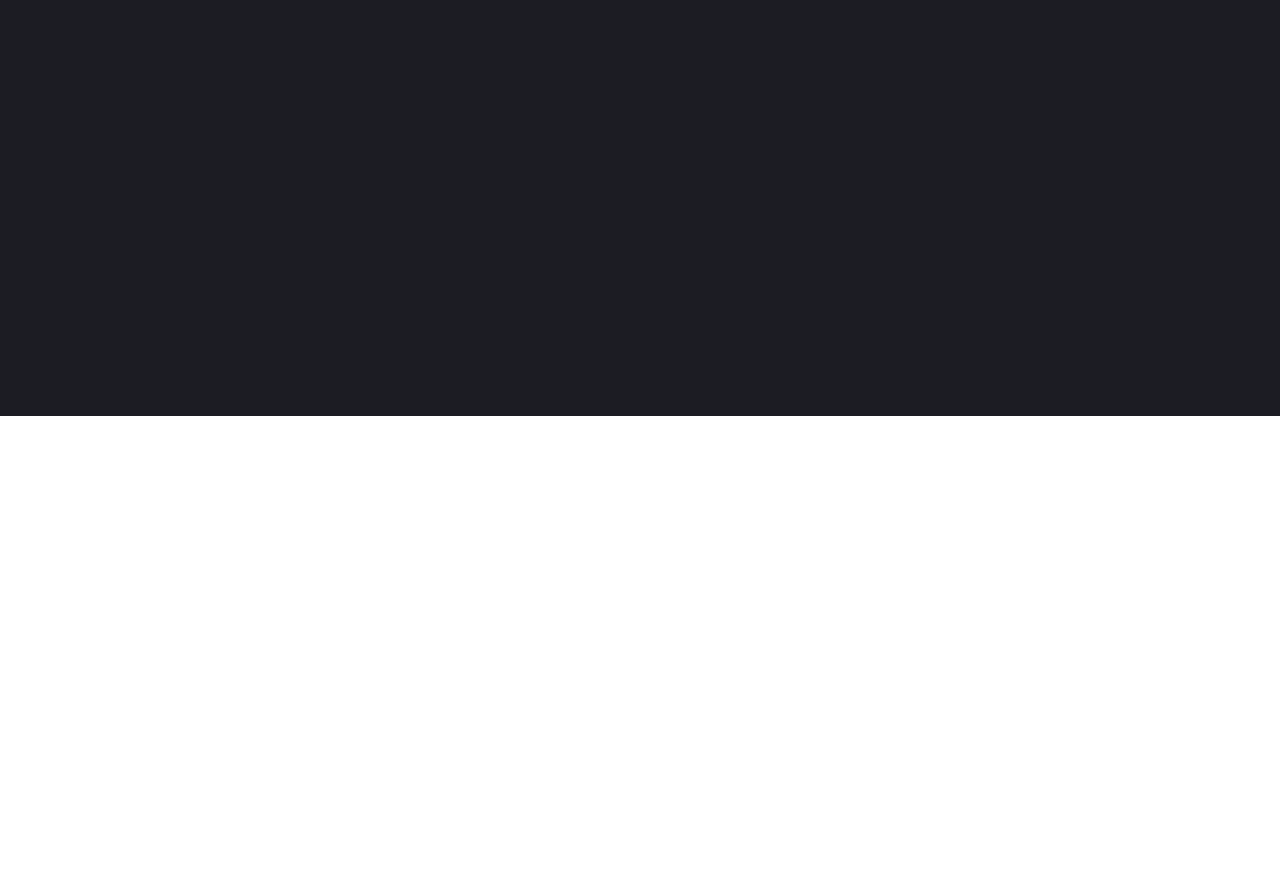
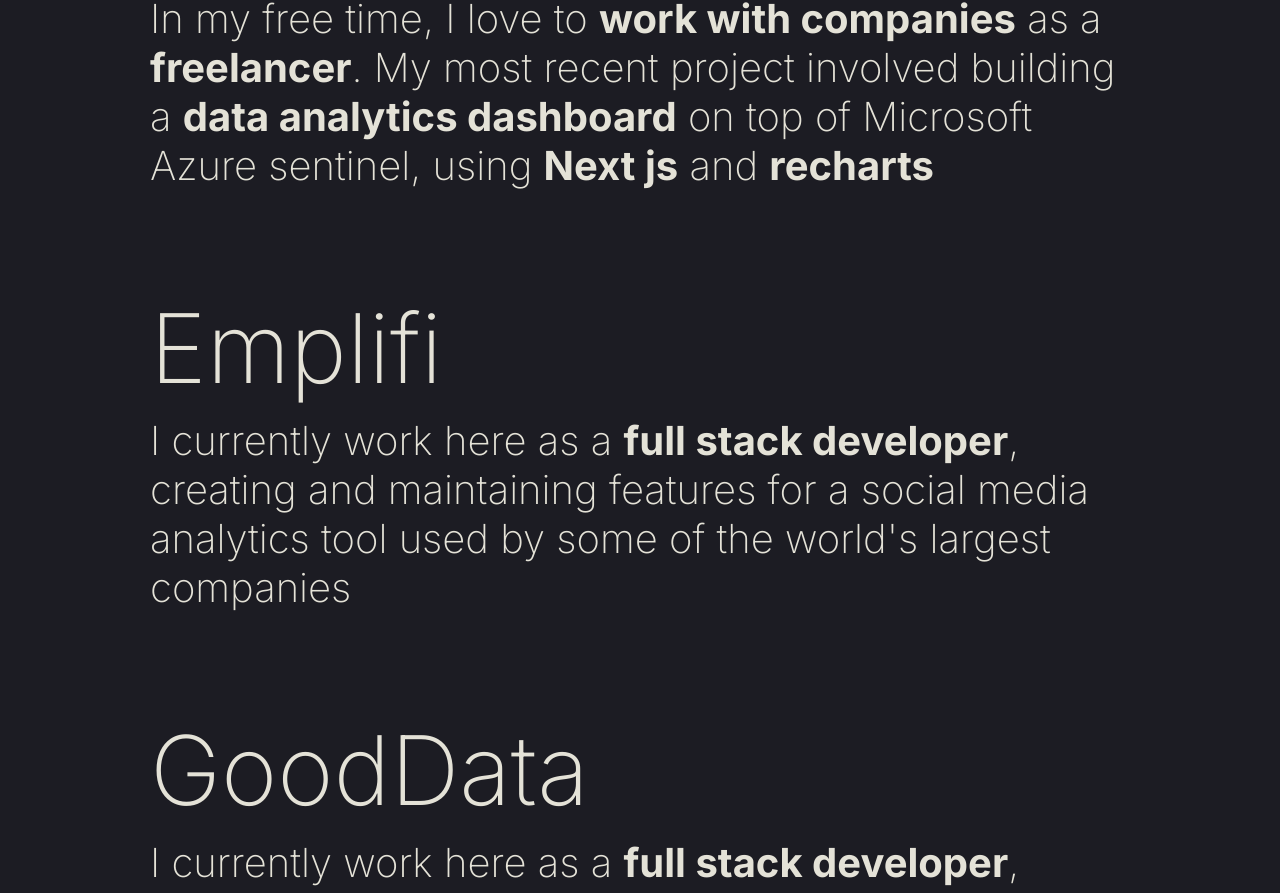
Before and after one commit to Burkes321/samuel-burke-dev, a Next.js app: page /experience in a window 1280 px wide. Shown: the part 384-1277 px from the top of the page. Before the commit the page ends 800 px from the top, so only its background shows below. Built offline with nearby package versions, Linux system fonts and the light colour scheme.

Commit message:
rework of the experience page

```diff
--- a/src/app/experience/page.module.css
+++ b/src/app/experience/page.module.css
@@ -1,11 +1,20 @@
 .mainContainer {
   min-height: 100vh;
-  padding: 100px 150px;
+  min-width: 100vw;
   background-color: var(--primary-shade);
+  color: var(--secondary-shade);
 
-  .downArrow {
-    position: sticky;
-    bottom: 139px;
-    left: 75px;
+  .contentContainer {
+    padding: 100px 150px;
+    display: flex;
+    flex-direction: column;
+    justify-content: space-between;
+    gap: 100px;
+
+    .downArrow {
+      position: sticky;
+      bottom: 139px;
+      left: 75px;
+    }
   }
 }
--- a/src/app/experience/page.tsx
+++ b/src/app/experience/page.tsx
@@ -8,6 +8,7 @@
 
 import css from './page.module.css';
 import { useEffect, useState } from 'react';
+import { TextGroup } from '~/components/textGroup/TextGroup';
 
 // TODO: move to utils
 const checkWindowScrolledToBottom = () => {
@@ -34,39 +35,46 @@
 
   return (
     <div className={css.mainContainer}>
+      <div className={css.contentContainer}>
         <NavigationBar />
 
-      {/* <Section
+        <TextGroup
           title="Freelance"
           subtext={
             <>
-            In my free time, I love to <strong>work with companies</strong> as a{' '}
-            <strong>freelancer</strong>. My most recent project involved
+              In my free time, I love to <strong>work with companies</strong> as
+              a <strong>freelancer</strong>. My most recent project involved
               building a <strong>data analytics dashboard</strong> on top of
-            Microsoft Azure sentinel, using{' '}
-            <strong>next js and recharts</strong>
+              Microsoft Azure sentinel, using <strong>Next js</strong> and{' '}
+              <strong>recharts</strong>
             </>
           }
         />
 
-      <Section
+        <TextGroup
           title="Emplifi"
           subtext={
             <>
               I currently work here as a <strong>full stack developer</strong>,
-            creating and maintaining features for a social media analytics tool
-            used by some of the world’s largest companies
+              creating and maintaining features for a social media analytics
+              tool used by some of the world&apos;s largest companies
             </>
           }
         />
 
-      <Section
+        <TextGroup
           title="GoodData"
-        subtext="I currently work here as a full stack developer, creating and maintaining
-          features for a social media analytics tool used by some of the world’s
-          largest companies"
+          subtext={
+            <>
+              I currently work here as a <strong>full stack developer</strong>,
+              creating and maintaining features for a social media analytics
+              tool used by some of the world’s largest companies
+            </>
+          }
         />
 
+        {/* TODO: can still have the bouncing arrow here */}
+        {/*
       <Image
         className={classNames(css.downArrow, !windowAtBottom && css.bounce)}
         src="/arrow-down.svg"
@@ -75,6 +83,7 @@
         alt="link to github"
       /> */}
       </div>
+    </div>
   );
 };
 
```
Also changed, not shown: 1 other file (tests, documents, lock files or other folders). Lines whose indentation alone changed are shown as unchanged.
